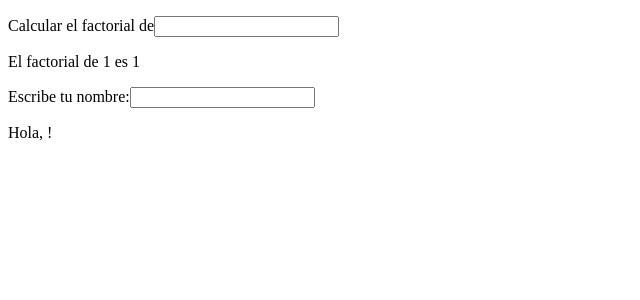
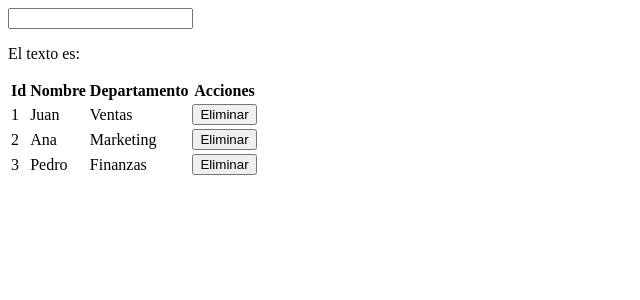
Before and after one commit to JAntRomV/curso-react-net, a React (Vite) app in the folder react-peliculas/: page / in a window 1280 px wide. Shown: the top 300 px of the page, without its empty margins (0-640 px from the left). Built offline with nearby package versions, Linux system fonts and the light colour scheme.

Commit message:
Segundo ejemplo memo

```diff
--- a/react-peliculas/src/App.tsx
+++ b/react-peliculas/src/App.tsx
@@ -1,10 +1,10 @@
-import EjemploMemoizar from "./EjemploMemoizar";
+import EjemploMemorizarTabla from "./Memorizar/EjemploMemorizarTabla";
 
 export default function App(){
 
   return (
     <>
-      <EjemploMemoizar />
+      <EjemploMemorizarTabla />
     </>
   );
 }
--- /dev/null
+++ b/react-peliculas/src/Memorizar/EjemploMemorizarTabla.tsx
@@ -0,0 +1,16 @@
+import { useState } from "react";
+import TablaMemorizar from "./TablaMemorizar";
+
+export default function EjemploMemorizarTabla() {
+    const [texto, setTexto] = useState("");
+
+    return (
+        <>
+        <input type="text" onChange={(e) => setTexto(e.target.value)} />
+        <p>
+            El texto es: {texto}
+        </p>
+            <TablaMemorizar />
+        </>
+    )
+}
--- /dev/null
+++ b/react-peliculas/src/Memorizar/FilaMemorizar.tsx
@@ -0,0 +1,19 @@
+import type Persona from "../persona.model";
+
+export default function FilaMemorizar({persona,removerPersona}: FilaProps) {
+  return (
+    <tr>
+      <td>{persona.id}</td>
+      <td>{persona.nombre}</td>
+      <td>{persona.departamento}</td>
+      <td>
+        <button onClick={() => removerPersona(persona)}>Eliminar</button>
+      </td>
+    </tr>
+  );
+}
+
+interface FilaProps {
+  persona: Persona;
+  removerPersona: (persona: Persona) => void;
+}
--- /dev/null
+++ b/react-peliculas/src/Memorizar/TablaMemorizar.tsx
@@ -0,0 +1,38 @@
+import { memo, useState } from "react";
+import type Persona from "../persona.model";
+import FilaMemorizar from "./FilaMemorizar";
+
+const TablaMemoizar = memo(function TablaMemorizar(){
+
+    console.log("Renderizando TablaMemorizar");
+
+    const personasFuente: Persona[] = [
+        {id: 1, nombre: 'Juan', departamento: 'Ventas'},
+        {id: 2, nombre: 'Ana', departamento: 'Marketing'},
+        {id: 3, nombre: 'Pedro', departamento: 'Finanzas'}
+    ];
+
+    const [personas, setPersonas] = useState(personasFuente);
+
+    const removerPersona = (persona: Persona) => {
+        setPersonas(personas.filter(p => p.id !== persona.id));
+    }
+
+    return (
+        <table className="table table-striped">
+            <thead>
+                <tr>
+                    <th>Id</th>
+                    <th>Nombre</th>
+                    <th>Departamento</th>
+                    <th>Acciones</th>
+                </tr>
+            </thead>
+            <tbody>
+                {personas.map(persona => <FilaMemorizar key={persona.id} persona={persona} removerPersona={removerPersona} />)}
+            </tbody>
+        </table>
+    );
+});
+
+export default TablaMemoizar;
```
